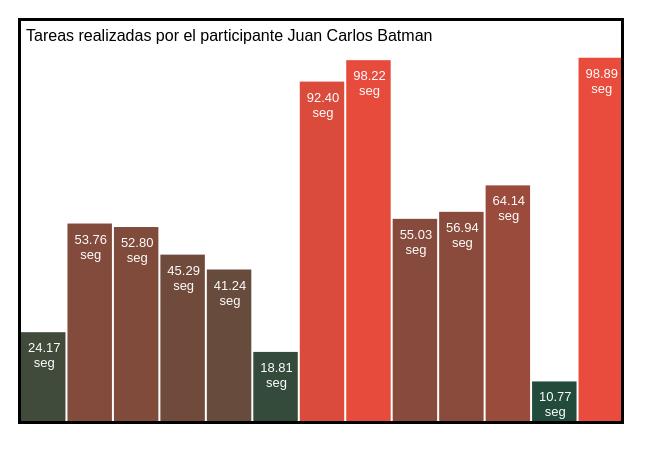
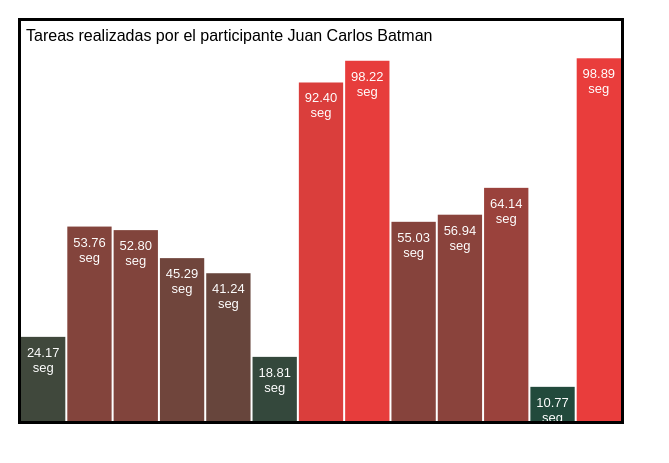
Before and after one commit to grupo-tpoo-2015/tpoo-2015, a Python web app: template tpoo/apps/charts/jinja2/charts/prueba.jinja in a window 1280 px wide. Shown: the top 463 px of the page, without its empty margins (0-669 px from the left). Run offline with Jinja, Linux system fonts and the light colour scheme; the template is opened without the code that fills it, so the values that code supplies are empty; a map, chart or similar area stays blank.

Commit message:
chart js code refactored

```diff
--- a/tpoo/apps/charts/jinja2/charts/prueba.jinja
+++ b/tpoo/apps/charts/jinja2/charts/prueba.jinja
@@ -15,10 +15,15 @@
         svg rect:hover {
             opacity: 0.9;
         }
+        svg {
+            width: 600px;
+            height: 400px;
+        }
         </style>
     </head>
     <body>
-
+    <svg id="bar-chart"></svg>
+    <svg id="stacked-bar-chart"></svg>
     <script type="text/javascript" src="{{ static('d3/d3.v3.js') }}"></script>
     <script type="text/javascript" src="{{ static('charts/js/prueba.js') }}"></script>
     </body>
--- a/tpoo/apps/charts/static/charts/js/prueba.js
+++ b/tpoo/apps/charts/static/charts/js/prueba.js
@@ -2,9 +2,7 @@
     d3,
 */
 
-
-
-var tuto = function () {
+var prueba = (function () {
 
     'use strict';
 
@@ -17,7 +15,7 @@
                 data = obj;
             for (i = 1; i < args.length; i += 1) {
                 attr = args[i];
-                if (attr.slice(-2) === '()') {
+                if (typeof attr === "string" && attr.slice(-2) === '()') {
                     data = data[attr.slice(0, -2)]();
                 } else {
                     data = data[attr];
@@ -34,15 +32,15 @@
 
     function generateDataSet(min_amount, max_amount) {
         var i, amount, obj = {
-            participantName: 'Juan Carlos Batman',
-            timesPerTask: [],
+            title: 'Tareas realizadas por el participante Juan Carlos Batman',
+            elements: [],
         };
 
         amount = randomFloat(min_amount, max_amount);
 
         for (i = 1; i <= amount; i += 1) {
-            obj.timesPerTask.push({
-                taskName: "Tarea #" + i,
+            obj.elements.push({
+                name: "Tarea #" + i,
                 time: randomFloat(10, 100),
             });
         }
@@ -50,98 +48,124 @@
         return obj;
     }
 
+    function colorScale(domain, range) {
+        // TODO: find out if d3 has a mechanism for defining custom scales
+        var rScale = d3.scale.linear()
+                       .domain(domain)
+                       .range([range[0][0], range[1][0]]),
+            gScale = d3.scale.linear()
+                       .domain(domain)
+                       .range([range[0][1], range[1][2]]),
+            bScale = d3.scale.linear()
+                       .domain(domain)
+                       .range([range[0][2], range[1][2]]);
+        return function (domainValue) {
+            return 'rgb(' + [
+                Math.round(rScale(domainValue)),
+                Math.round(gScale(domainValue)),
+                Math.round(bScale(domainValue)),
+            ].join(', ') + ')';
+        };
+    }
 
-    function drawSvgBarChart(user) {
+
+    function drawBarChart(options) {
 
         var svg,
-            width = 600,
-            height = 400,
+            width,
+            height,
             max_time,
-            padding = 2,
+            paddingTop = 10,
+            gapBetweenBars = 2,
             g,
             barWidth,
             heightScale,
-            colorScale,
+            colorGradientScale,
+            xScale,
             yScale;
 
-        barWidth = (width + 2 * padding) / user.timesPerTask.length;
+        svg = d3.select('#bar-chart')
+            .style('border', 'solid black')
+            .style('margin', '10px');
 
-        max_time = d3.max(user.timesPerTask, function (obj) {
+        width = svg.node().getBoundingClientRect().width;
+        height = svg.node().getBoundingClientRect().height;
+        width = 600;
+
+
+        barWidth = ((width + gapBetweenBars) / options.elements.length) - gapBetweenBars;
+
+
+        max_time = d3.max(options.elements, function (obj) {
             return obj.time;
-        }) + 10;
+        }) + paddingTop;
 
-        colorScale = d3.scale.linear()
-                   .domain([0, max_time])
-                   .range([10, 255]);
+        // TODO: if would be so much better if instead of using 3 elemen lists, colors could be
+        // defined using different color notations like rgb, hex, color names, etc
+        colorGradientScale = colorScale([0, max_time], [[10, 75, 60], [255, 75, 60]]);
+
+        xScale = d3.scale.linear()
+                   .domain([0, options.elements.length])
+                   .range([0, width + gapBetweenBars]);
 
         yScale = d3.scale.linear()
                    .domain([0, max_time])
                    .range([height, 0]);
 
-
         heightScale = d3.scale.linear()
                         .domain([0, max_time])
                         .range([0, height]);
 
-        svg = d3.select('body').append('svg')
-            .attr('width', width)
-            .attr('height', height)
-            .style('border', 'solid black')
-            .style('margin', '10px');
 
         g = svg.selectAll('g')
-            .data(user.timesPerTask)
+            .data(options.elements)
             .enter()
             .append('g');
 
         svg.append('text')
             .attr('x', 5).attr('y', 20)
             .attr('text-anchor', 'start')
-            .text('Tareas realizadas por el participante ' + user.participantName);
+            .text(options.title);
 
+        /*jslint unparam: true */
         g.append('rect')
             .attr('x', function (obj, i) {
-                return i * barWidth;
+                return xScale(i);
             })
             .attr('y', getAndScale(yScale, 'time'))
             .attr('height', getAndScale(heightScale, 'time'))
-            .attr('width', barWidth - padding)
+            .attr('width', barWidth)
             .attr('fill', function (obj, i) {
-                return 'rgb(' + Math.round(colorScale(obj.time)) + ', 75, 60)';
+                return colorGradientScale(obj.time);
             })
             .append('title').text(function (obj) {
-                return obj.taskName;
+                return obj.name;
             });
 
         g.append('text')
             .attr('x', function (obj, i) {
-                return i * barWidth + barWidth / 2;
+                return xScale(i) + barWidth / 2;
             })
             .attr('y', function (obj) {
                 return yScale(obj.time) + 20;
             })
-            .attr('height', getAndScale(heightScale, 'time'))
-            .attr('width', barWidth - padding)
+            .attr('width', barWidth)
             .text(function (obj) {
                 return obj.time.toFixed(2);
             });
 
         g.append('text')
             .attr('x', function (obj, i) {
-                return i * barWidth + barWidth / 2;
+                return xScale(i) + barWidth / 2;
             })
             .attr('y', function (obj) {
                 return yScale(obj.time) + 35;
             })
-            .attr('height', getAndScale(heightScale, 'time'))
-            .attr('width', barWidth - padding)
-            .text(function (obj) {
-                return 'seg';
-            });
+            .attr('width', barWidth)
+            .text('seg');
+        /*jslint unparam: false */
     }
 
-    drawSvgBarChart(generateDataSet(10, 15));
+    drawBarChart(generateDataSet(10, 15));
 
-};
-
-tuto();
+}());
```
